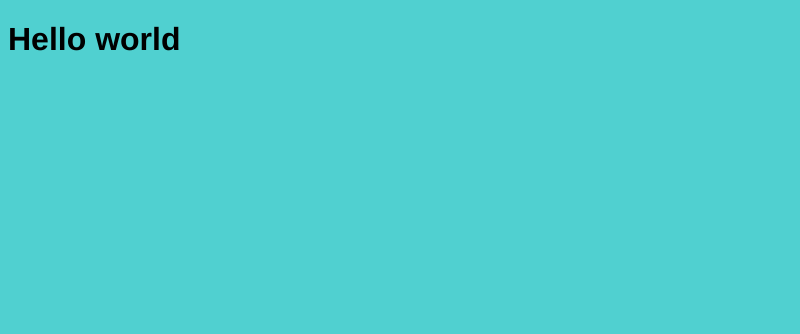
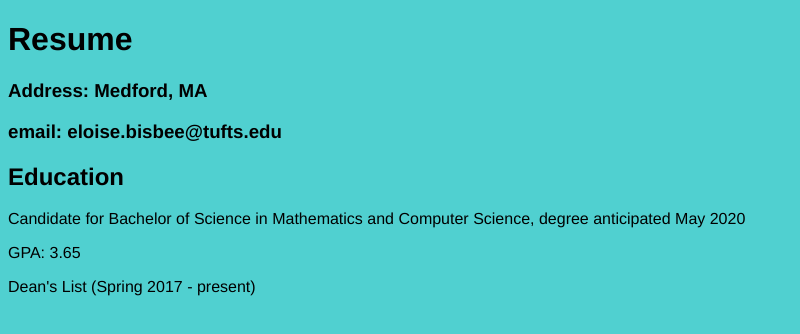
Before and after one commit to EllaBisbee/EllaBisbee.github.io, a plain HTML site: page resume.html in a window 1280 px wide. Shown: the whole page, without its empty margins (0-800 px from the left). Drawn offline with Linux system fonts and the light colour scheme.

Commit message:
added education section to resume

```diff
--- a/resume.html
+++ b/resume.html
@@ -12,7 +12,15 @@ Comp20 Assignment 1 index for personal website-->
 <link href="style.css" rel="stylesheet" />
 </head>
 <body>
-<h1>Hello world</h1>
+<h1>Resume</h1>
+<h3>Address: Medford, MA</h3>
+<h3>email: eloise.bisbee@tufts.edu</h3>
+<div>
+	<h2>Education</h2>
+	<p>Candidate for Bachelor of Science in Mathematics and Computer Science, degree anticipated May 2020 </p>
+	<p>GPA: 3.65</p>
+	<p>Dean's List (Spring 2017 - present)</p>
+</div>
 </body>
 
 </html>
```
